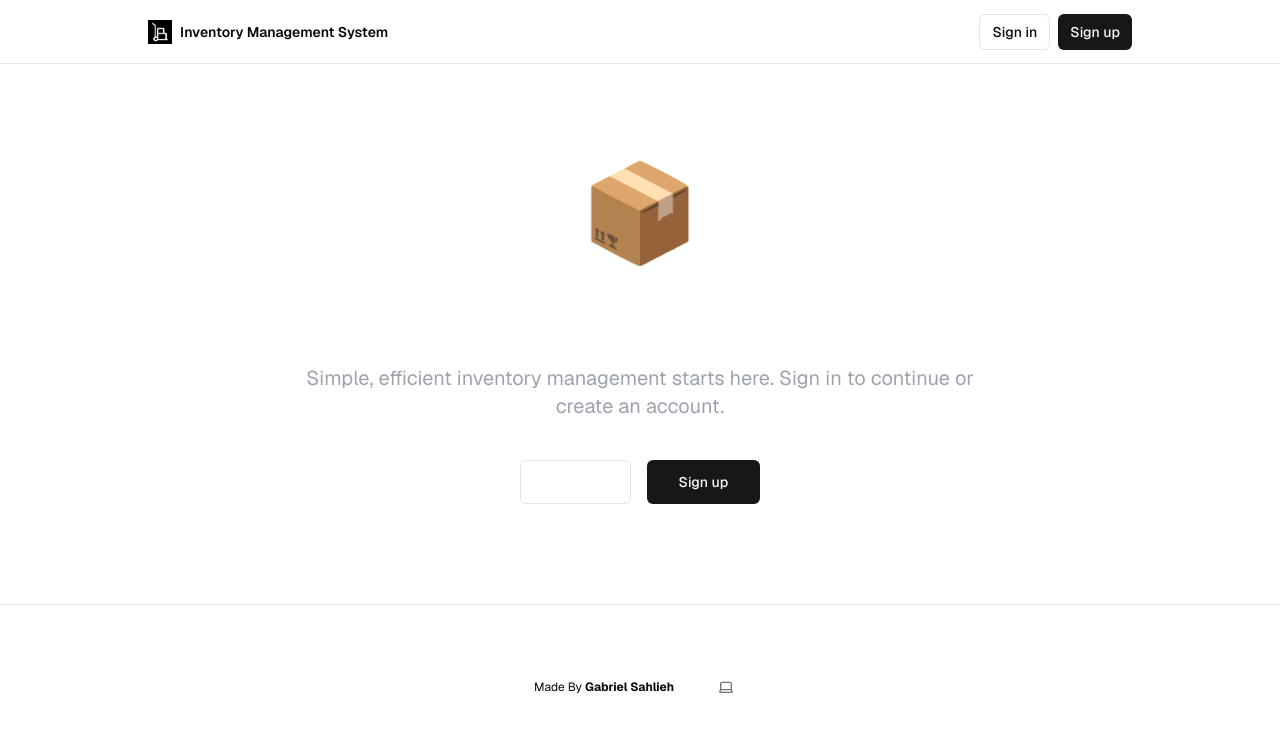
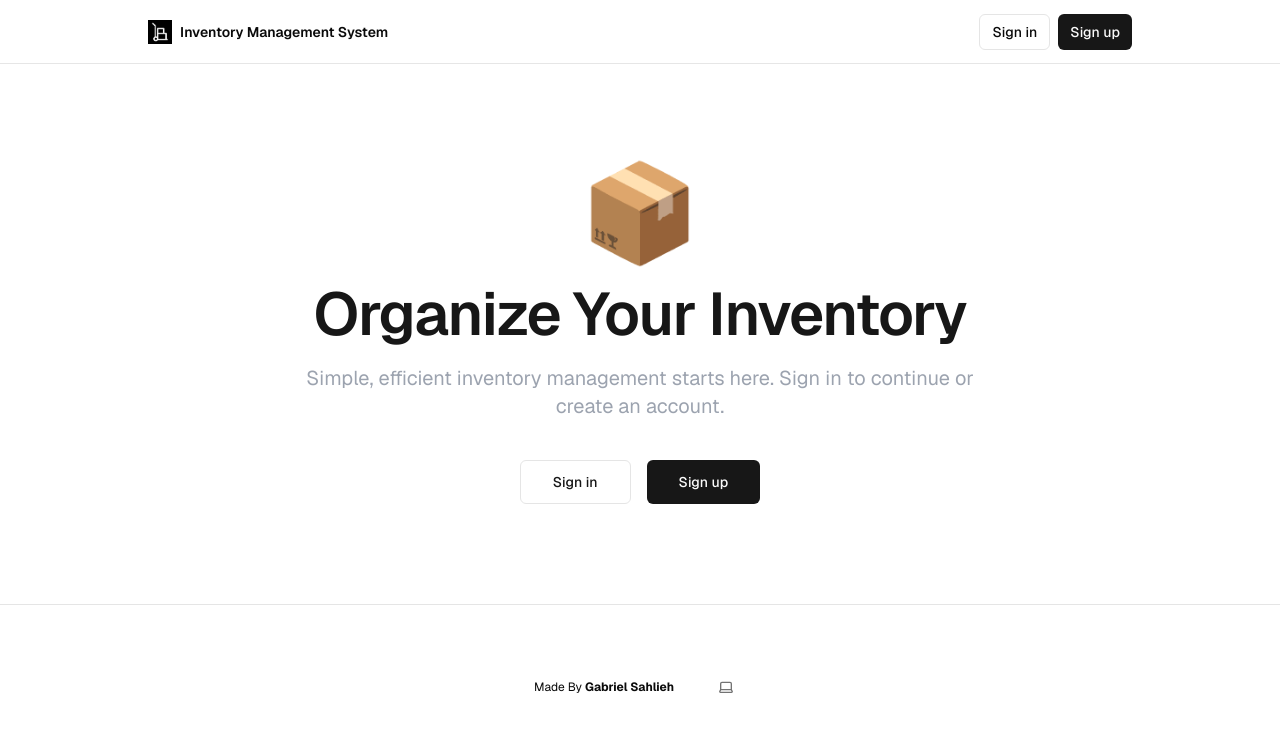
Before and after one commit to gsahlieh/inventory-management-system, a Next.js app in the folder frontend/: page / in a window 1280 px wide. Shown: the top 732 px of the page. Built offline with nearby package versions, Linux system fonts and the light colour scheme; no server answers.

Commit message:
themeprovider fix

```diff
--- a/frontend/app/page.tsx
+++ b/frontend/app/page.tsx
@@ -9,7 +9,7 @@ export default async function Home() {
           <div className="max-w-2xl mx-auto">
             <div className="text-6xl sm:text-7xl md:text-8xl mb-6">📦</div>
 
-            <h1 className="text-4xl font-semibold tracking-tight sm:text-5xl md:text-6xl mb-4">
+            <h1 className="text-4xl text-primary font-semibold tracking-tight sm:text-5xl md:text-6xl mb-4">
               Organize Your Inventory
             </h1>
 
@@ -18,7 +18,7 @@ export default async function Home() {
               continue or create an account.
             </p>
 
-            <div className="mt-8 sm:mt-10 flex flex-col sm:flex-row sm:justify-center space-y-4 sm:space-y-0 sm:space-x-4">
+            <div className="mt-8 sm:mt-10 flex flex-col sm:flex-row sm:justify-center space-y-4 sm:space-y-0 sm:space-x-4 text-primary">
               <Button
                 asChild
                 size="lg"
```
